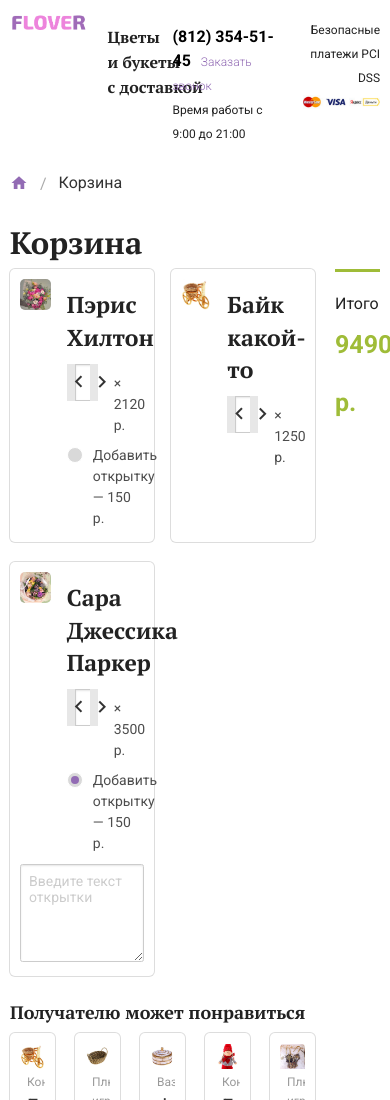
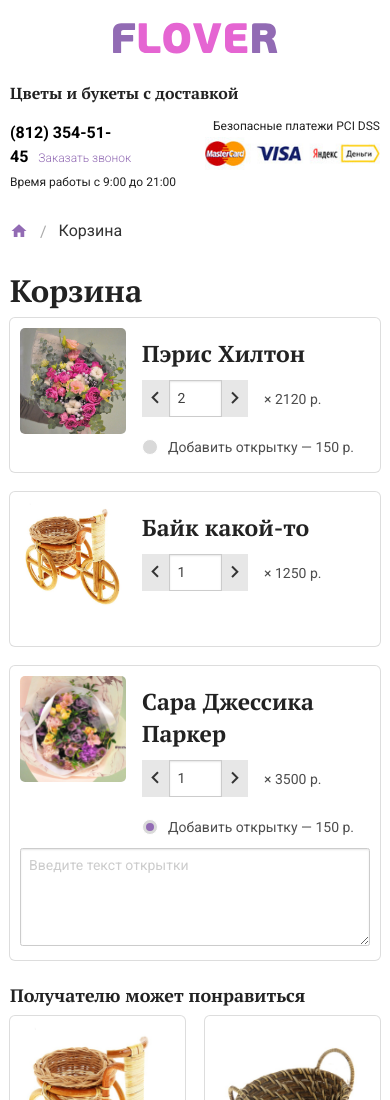
Before and after one commit to wrgraff/flowers, a website: page cart/index.html in a window 390 px wide. Shown: the top 1100 px of the page. Drawn offline with Linux system fonts and the light colour scheme.

Commit message:
Начат адаптив корзины

```diff
--- a/cart/index.html
+++ b/cart/index.html
@@ -13,13 +13,15 @@
       <section class="top-info">
         <div class="row">
           <!-- Лого -->
-          <div class="small-3 columns">
-            <img src="/templates/flover/img/logo.png" />
+          <div class="small-6 small-offset-3 medium-offset-0 medium-3 columns">
+            <a href="/">
+              <img src="/templates/flover/img/logo.svg" />
+            </a>
           </div>
           <!-- /Лого -->
 
           <!-- Мини УТП -->
-          <div class="small-2 columns">
+          <div class="small-12 medium-3 large-2 columns">
             <div class="info">
               <strong>Цветы и&nbsp;букеты с&nbsp;доставкой</strong>
             </div>
@@ -27,7 +29,7 @@
           <!-- /Мини УТП -->
 
           <!-- Контакты -->
-          <div class="small-4 columns">
+          <div class="small-6 medium-5 large-3 columns">
             <div class="info">
               <a class="phone" href="tel:88123545145">(812) 354-51-45</a><small><a class="callback modal" href="#callback">Заказать звонок</a></small><br />
               <small>Время работы с 9:00 до 21:00</small>
@@ -36,7 +38,7 @@
           <!-- /Контакты -->
 
           <!-- Авторизация и регистрация -->
-          <div class="small-3 columns text-right">
+          <div class="small-6 medium-1 large-4 columns text-right">
             <div class="pay info">
               <small>Безопасные платежи PCI DSS</small>
               <img src="/templates/flover/img/pay.jpg" />
@@ -71,9 +73,9 @@
     <section class="basket">
       <form>
         <div class="row" data-equalizer="layout">
-          <div class="small-10 columns" data-equalizer-watch="layout">
+          <div class="medium-10 columns" data-equalizer-watch="layout">
             <div class="row" data-equalizer="items">
-              <div class="small-6 columns">
+              <div class="medium-6 columns">
                 <!-- Товар букет -->
                 <div class="item cart-item" data-equalizer-watch="items" data-price="2120">
                   <div class="row">
@@ -131,7 +133,7 @@
                 </div>
                 <!-- /Товар букет -->
               </div>
-              <div class="small-6 columns">
+              <div class="medium-6 columns">
                 <!-- Товар сувенир -->
                 <div class="item cart-item" data-equalizer-watch="items" data-price="1250">
                   <div class="row">
@@ -181,7 +183,7 @@
               </div>
             </div>
             <div class="row" data-equalizer="items">
-              <div class="small-6 columns">
+              <div class="medium-6 columns">
                 <!-- Товар букет -->
                 <div class="item cart-item" data-equalizer-watch="items" data-price="3500">
                   <div class="row">
@@ -245,7 +247,7 @@
             <div class="row">
               <div class="small-12 columns">
                 <span class="h5">Получателю может понравиться</span>
-                <ul class="small-block-grid-5 objects" data-equalizer="related">
+                <ul class="small-block-grid-2 medium-block-grid-5 objects" data-equalizer="related">
                   <li>
                     <div class="item">
                       <div class="top">
@@ -346,7 +348,7 @@
             </div>
             <!-- /Сопутствующие товары -->
           </div>
-          <div class="small-2 columns" data-equalizer-watch="layout">
+          <div class="medium-2 columns" data-equalizer-watch="layout">
             <!-- Итог -->
             <div class="summary">
               <!-- Итого -->
```
